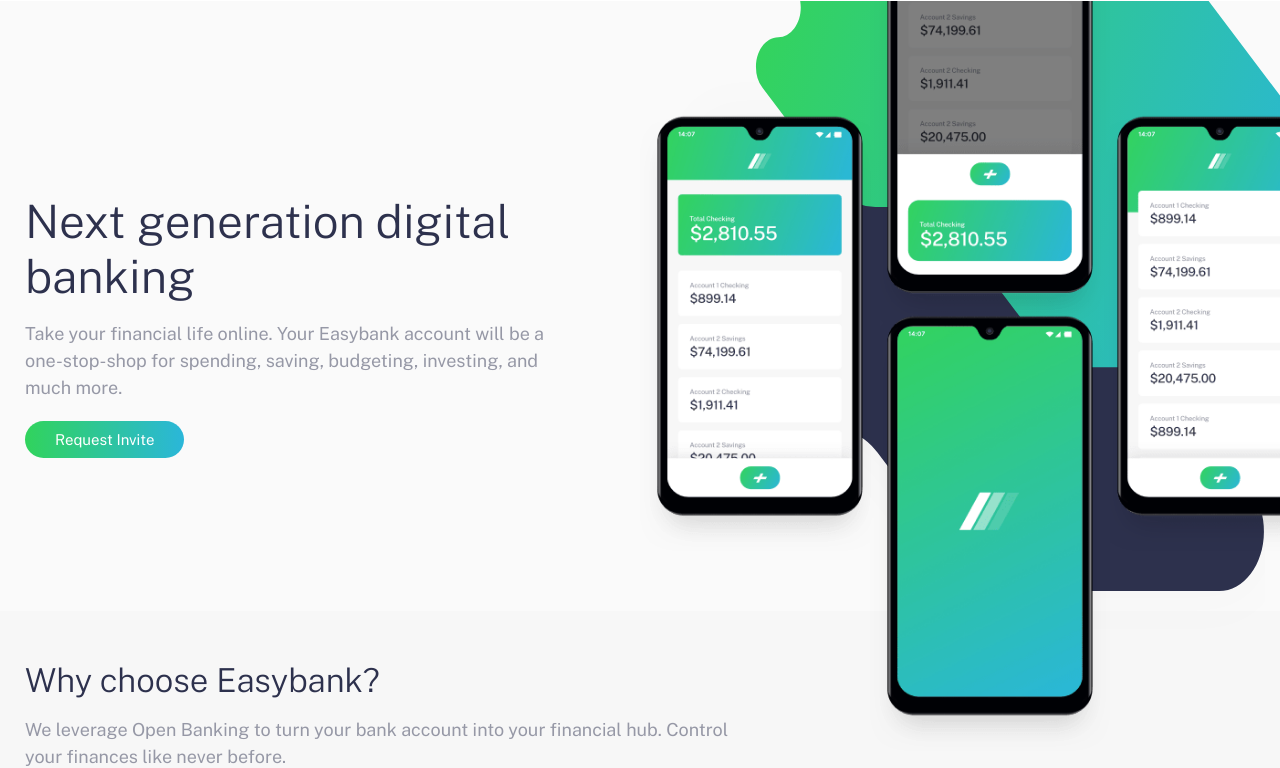
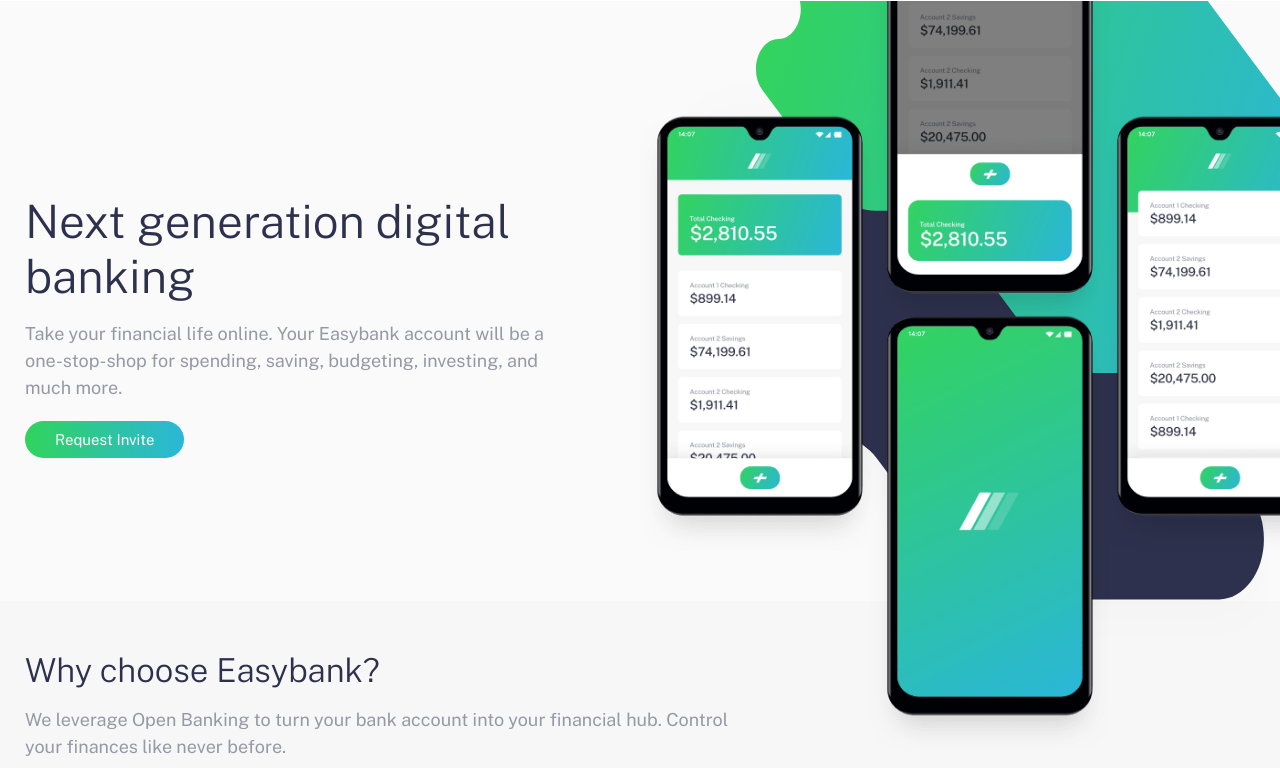
Before and after one commit to samimkabiru/EasyBank, a plain HTML site: page index.html in a window 1280 px wide. Shown: the part 59-827 px from the top of the page. Drawn offline with nearby package versions, Linux system fonts and the light colour scheme.

```diff
--- a/css/styles.css
+++ b/css/styles.css
@@ -14,6 +14,7 @@
   font-family: "Public Sans", sans-serif;
   color: hsl(233 8% 62%);
   line-height: 1.5;
+  overflow-x: hidden;
 }
 
 h1,
@@ -387,7 +388,7 @@
   .hero {
     padding-left: 2.5rem;
     padding-right: 2.5rem;
-    padding-bottom: 1rem;
+    padding-bottom: 0;
   }
 
   .hero__image > img {
@@ -396,7 +397,7 @@
     align-self: center;
     background: url(/images/bg-intro-desktop.svg);
     background-repeat: no-repeat;
-    background-size: 100% 88%;
+    background-size: 100% 89%;
     max-width: 700px;
     z-index: 1;
   }
```
